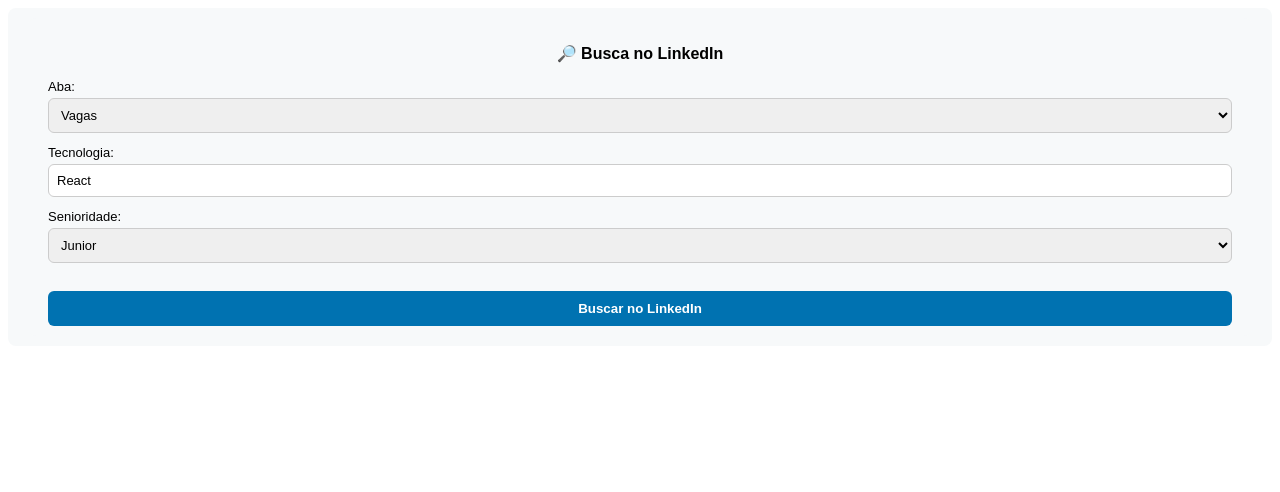
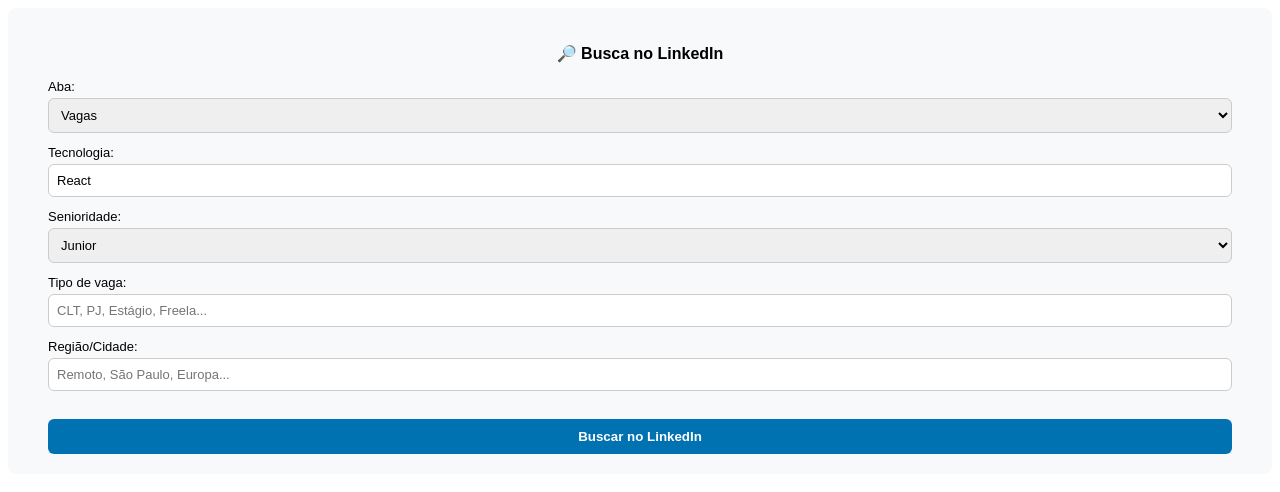
Before and after one commit to solebellsBEACH/linkedin-search, a React (Create React App) app: page / in a window 1280 px wide. Shown: the top 492 px of the page. Built offline with nearby package versions, Linux system fonts and the light colour scheme; the HTML template or start-up script is replaced by a standard one.

Commit message:
feat: adding regiao

```diff
--- a/src/tabs/developers.tsx
+++ b/src/tabs/developers.tsx
@@ -6,80 +6,85 @@
   Junior: ["Junior", "JR", "Entry"],
   Pleno: ["Pleno", "Mid", "PL"],
   Senior: ["Senior", "SR"],
-}
-
-const CONTENT_KEYWORDS = {
-  latam: ["vaga", "contratando", "oportunidade"],
-  internacional: ["hiring", "job", "opportunity"],
-  all: ["vaga", "contratando", "oportunidade", "hiring", "job", "opportunity"],
+  Estágio: ["Estagiário", "Estágio", "Intern"],
 }
 
 export function DevelopersTab() {
   const [tab, setTab] = useState("jobs")
   const [tech, setTech] = useState("React")
   const [seniority, setSeniority] = useState("Junior")
-  const [tipoVaga, setTipoVaga] = useState("all")
+  const [regiao, setRegiao] = useState("")
+  const [tipoContrato, setTipoContrato] = useState("")
 
   const buildQuery = () => {
     const techFormatted = tech.trim()
+    const regionFormatted = regiao.trim()
+    const contractFormatted = tipoContrato.trim()
     const seniorities = SENIORITY_MAP[seniority] || [seniority]
+
+    const techQuery =
+      techFormatted.toLowerCase().includes("front")
+        ? `("Frontend" OR "Front")`
+        : `("${techFormatted}")`
+
     const seniorityQuery = `(${seniorities.map(s => `"${s}"`).join(" OR ")})`
 
-    if (tab === "jobs") {
-      if (tech.toLowerCase().includes("front")) {
-        return `("Front" OR "Frontend") AND ${seniorityQuery}`
-      }
-      return `"${techFormatted}" AND ${seniorityQuery}`
-    }
+    const contractQuery = contractFormatted ? `("${contractFormatted}")` : ""
+    const regionQuery = regionFormatted ? `("${regionFormatted}")` : ""
 
-    const baseWords = CONTENT_KEYWORDS[tipoVaga as keyof typeof CONTENT_KEYWORDS]
-    const pubQuery = `(${baseWords.map(w => `"${w}"`).join(" OR ")})`
-    return `${pubQuery} AND "${techFormatted}" AND "${seniorities[0]}"`
+    const terms = [techQuery, seniorityQuery, contractQuery, regionQuery].filter(Boolean)
+    return terms.join(" AND ")
   }
-
   const handleSearch = () => {
     const query = buildQuery()
     const encoded = encodeURIComponent(query)
 
     const url =
       tab === "jobs"
-        ? `https://www.linkedin.com/jobs/search/?currentJobId=&geoId=&keywords=${encoded}&origin=JOBS_HOME_SEARCH_BUTTON&refresh=true`
-        : `https://www.linkedin.com/search/results/content/?keywords=${encoded}`
+        ? `https://www.linkedin.com/jobs/search/?keywords=${encoded}&origin=JOBS_HOME_SEARCH_BUTTON`
+        : `https://www.linkedin.com/search/results/content/?keywords=${encoded}&sortBy=DATE_POSTED`
 
     chrome.tabs.create({ url })
   }
 
   return (
     <>
-          <Select label="Aba:" value={tab} onChange={setTab}>
+      <Select label="Aba:" value={tab} onChange={setTab}>
         <option value="jobs">Vagas</option>
         <option value="content">Publicações</option>
       </Select>
 
       <Input
         label="Tecnologia:"
-        placeholder="React, Frontend..."
+        placeholder="React, QA, Frontend..."
         value={tech}
         onChange={setTech}
       />
 
       <Select label="Senioridade:" value={seniority} onChange={setSeniority}>
+        <option value="Estágio">Estágio</option>
         <option value="Junior">Junior</option>
         <option value="Pleno">Pleno</option>
         <option value="Senior">Senior</option>
       </Select>
 
-      {tab === "content" && (
-        <Select label="Localidade:" value={tipoVaga} onChange={setTipoVaga}>
-          <option value="all">Todas</option>
-          <option value="latam">LATAM</option>
-          <option value="internacional">Internacionais</option>
-        </Select>
-      )}
+      <Input
+        label="Tipo de vaga:"
+        placeholder="CLT, PJ, Estágio, Freela..."
+        value={tipoContrato}
+        onChange={setTipoContrato}
+      />
 
-    <button onClick={handleSearch} className="button">
-      Buscar no LinkedIn
-    </button>
+      <Input
+        label="Região/Cidade:"
+        placeholder="Remoto, São Paulo, Europa..."
+        value={regiao}
+        onChange={setRegiao}
+      />
+
+      <button onClick={handleSearch} className="button">
+        Buscar no LinkedIn
+      </button>
     </>
   )
 }
```
Also changed, not shown: 1 other file (tests, documents, lock files or other folders).
